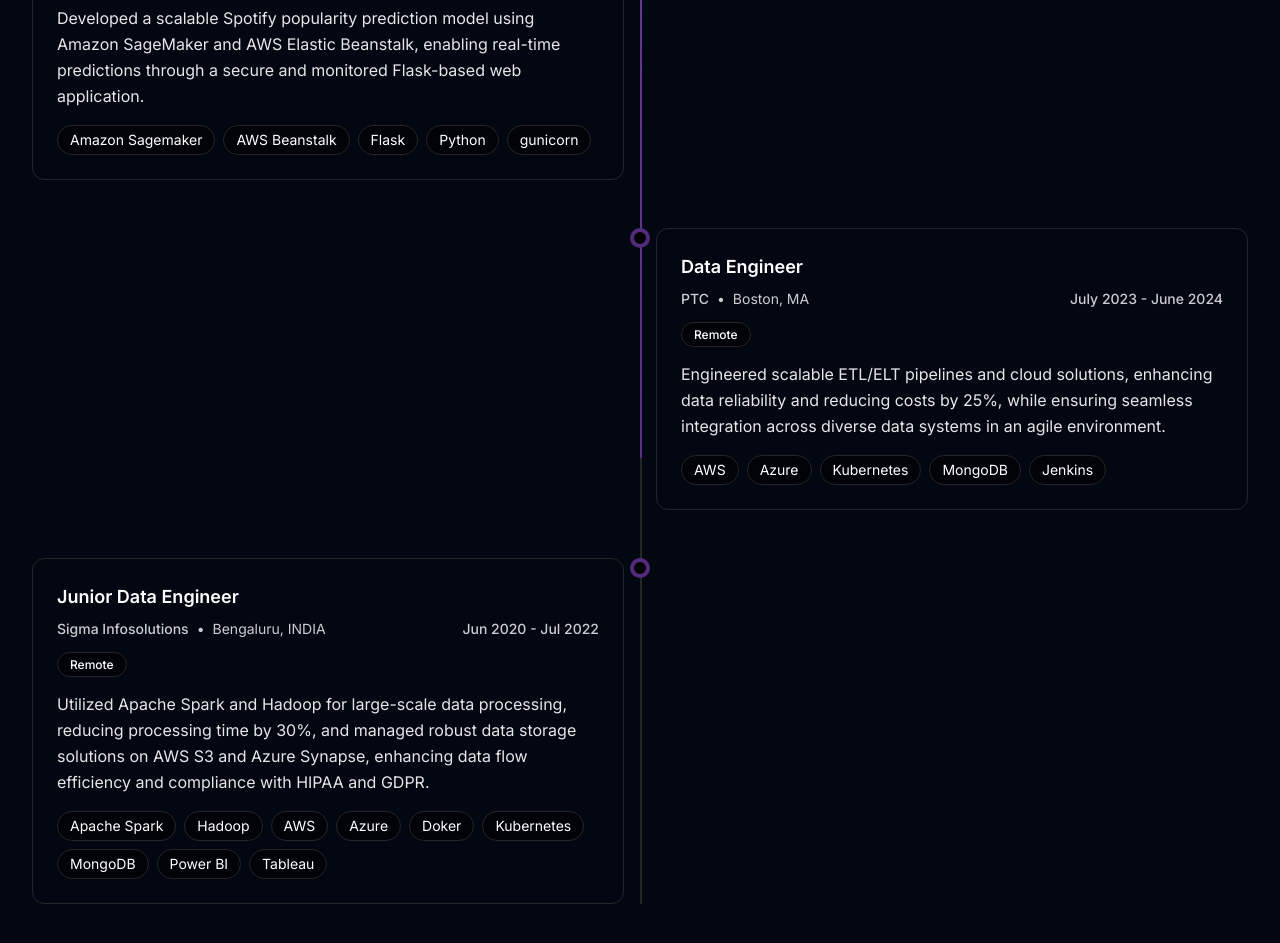
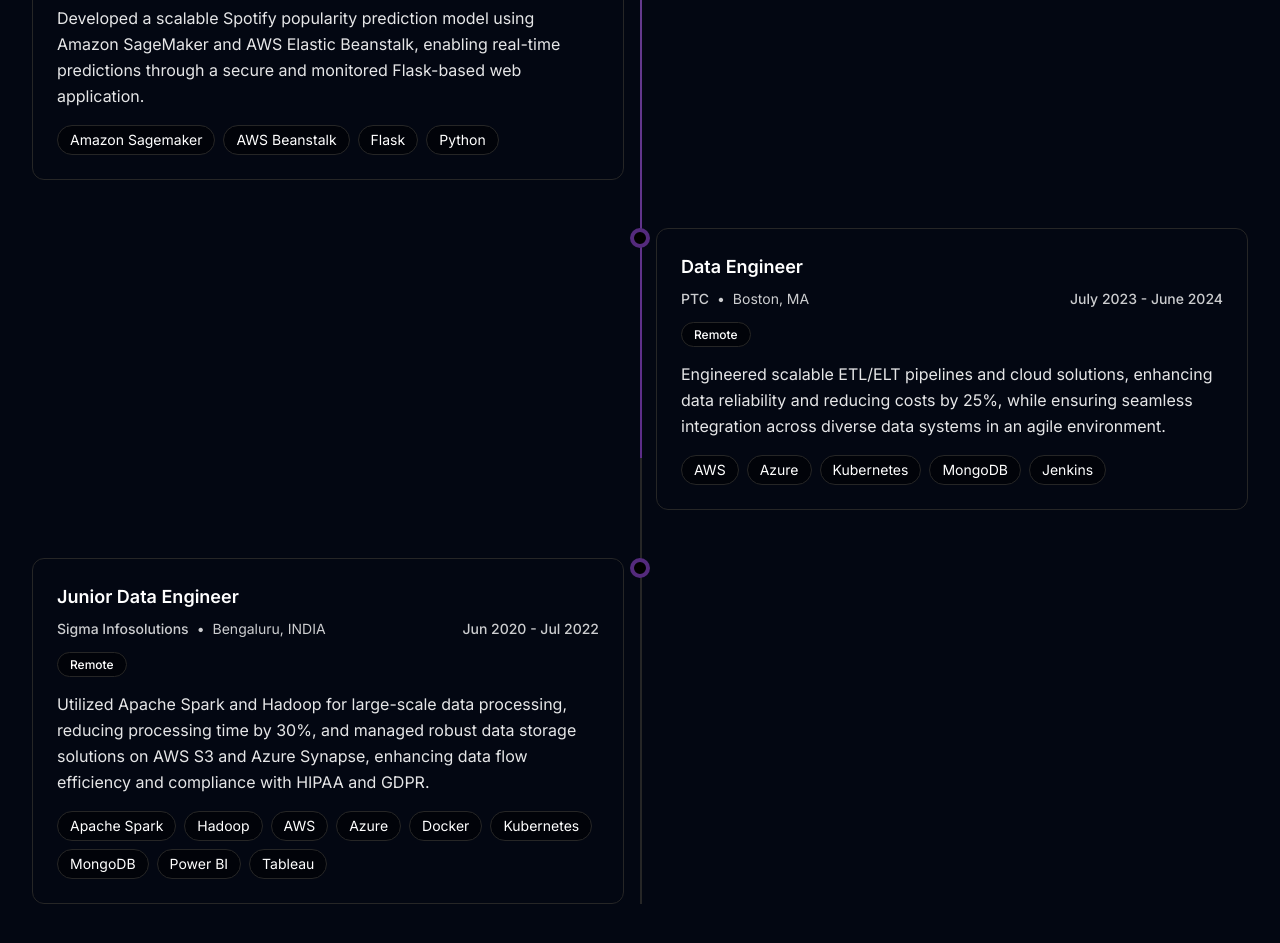
Before and after one commit to asJ26/Akhilesh-portfolio, a Next.js app: page / in a window 1280 px wide. Shown: the part 2580-3523 px from the top of the page. Built offline with nearby package versions, Linux system fonts and the light colour scheme.

Commit message:
Update Experience.tsx

```diff
--- a/src/components/home/Experience.tsx
+++ b/src/components/home/Experience.tsx
@@ -23,7 +23,7 @@
     type: "On-site",
     date: "June 2024 - Present",
     description: "Developed a scalable Spotify popularity prediction model using Amazon SageMaker and AWS Elastic Beanstalk, enabling real-time predictions through a secure and monitored Flask-based web application.",
-    skills: ["Amazon Sagemaker", "AWS Beanstalk", "Flask", "Python", "gunicorn"],
+    skills: ["Amazon Sagemaker", "AWS Beanstalk", "Flask", "Python"],
   },
   {
     title: "Data Engineer",
@@ -41,7 +41,7 @@
     type: "Remote",
     date: "Jun 2020 - Jul 2022",
     description: "Utilized Apache Spark and Hadoop for large-scale data processing, reducing processing time by 30%, and managed robust data storage solutions on AWS S3 and Azure Synapse, enhancing data flow efficiency and compliance with HIPAA and GDPR.",
-    skills: ["Apache Spark", "Hadoop", "AWS", "Azure", "Doker", "Kubernetes", "MongoDB", "Power BI", "Tableau"],
+    skills: ["Apache Spark", "Hadoop", "AWS", "Azure", "Docker", "Kubernetes", "MongoDB", "Power BI", "Tableau"],
   },
 ];
 
```
